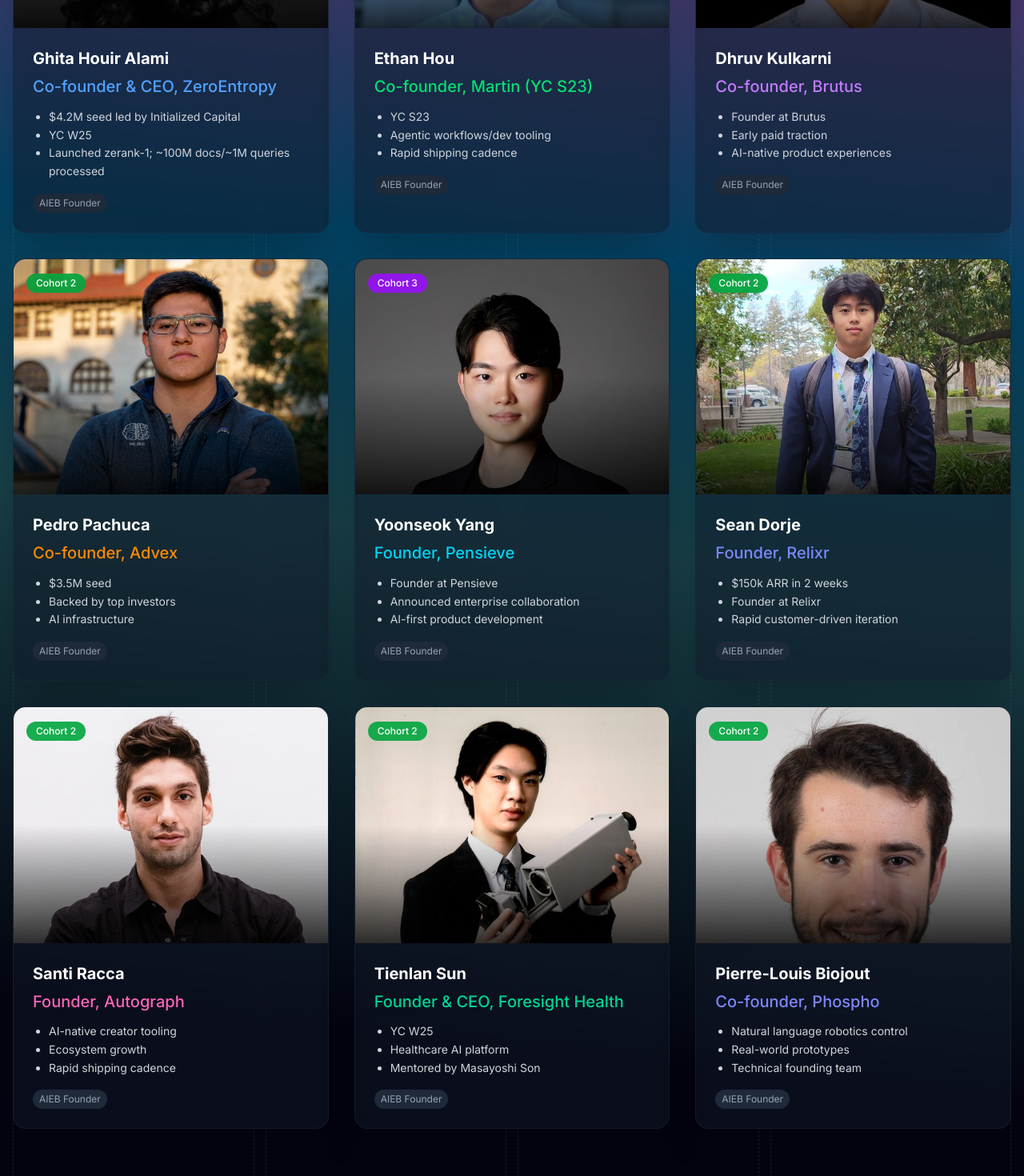
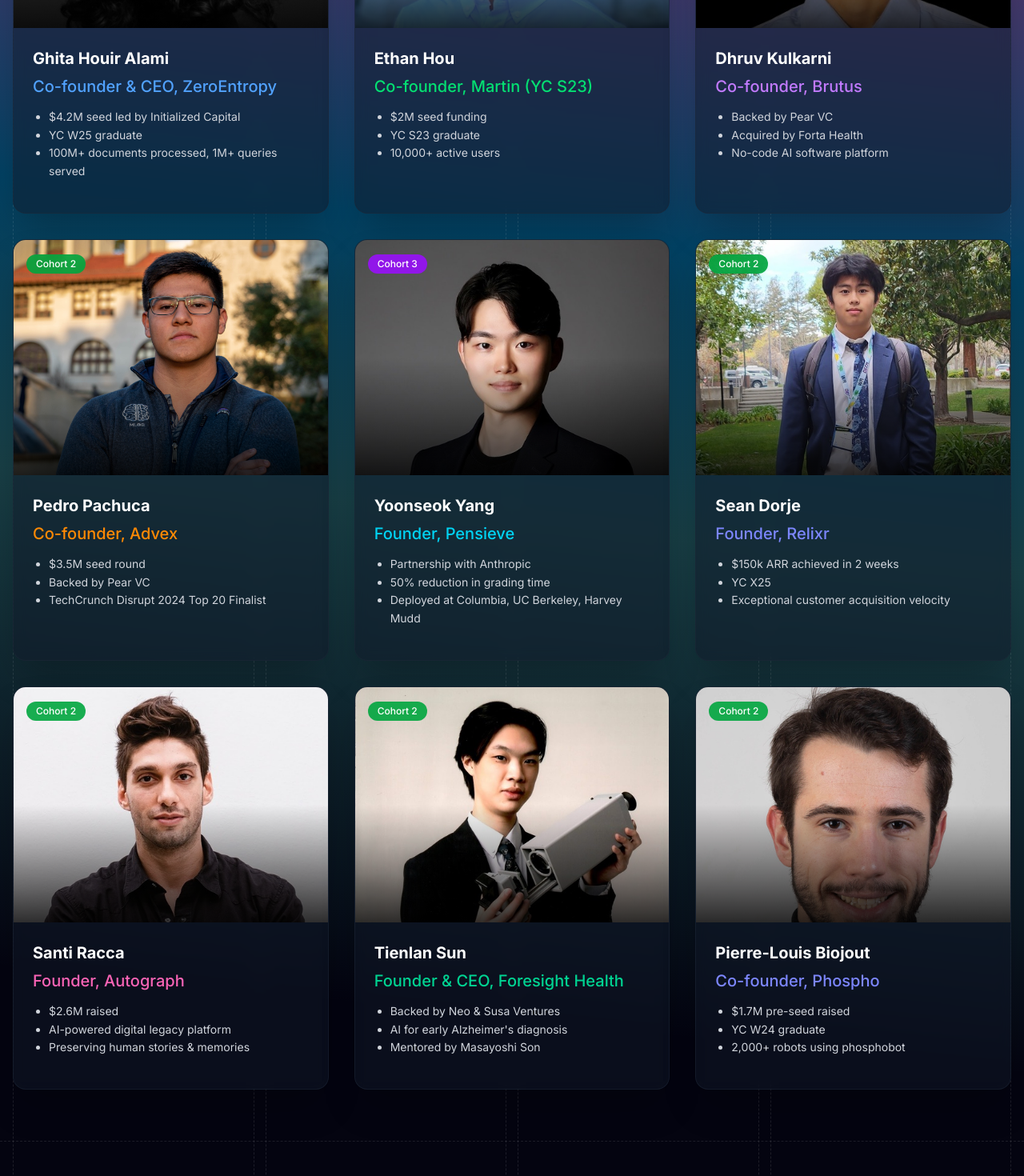
Before and after one commit to AIEntrepreneursBerkeley/aientrepreneurs.org, a Next.js app: page /ecosystem in a window 1280 px wide. Shown: the part 1560-3030 px from the top of the page at 80% size. Built offline with nearby package versions, Linux system fonts and the light colour scheme.

Commit message:
Selected founders content complete

```diff
--- a/src/app/ecosystem/page.tsx
+++ b/src/app/ecosystem/page.tsx
@@ -202,16 +202,9 @@
                       </p>
                       <ul className="mb-4 list-disc pl-5 text-sm leading-relaxed text-gray-300">
                         <li>$4.2M seed led by Initialized Capital</li>
-                        <li>YC W25</li>
-                        <li>
-                          Launched zerank-1; ~100M docs/~1M queries processed
-                        </li>
+                        <li>YC W25 graduate</li>
+                        <li>100M+ documents processed, 1M+ queries served</li>
                       </ul>
-                      <div className="flex items-center text-xs text-gray-400">
-                        <span className="rounded-full bg-gray-800 px-2 py-1">
-                          AIEB Founder
-                        </span>
-                      </div>
                     </div>
                   </div>
 
@@ -222,7 +215,8 @@
                         src="/images/ethan.jpg"
                         alt="Ethan Hou — Martin"
                         fill
-                        className="object-cover object-top"
+                        className="object-cover"
+                        style={{ objectPosition: "center 15%" }}
                         sizes="(max-width: 768px) 100vw, (max-width: 1024px) 50vw, 33vw"
                       />
                       <div className="absolute inset-0 bg-gradient-to-t from-black/80 via-transparent to-transparent" />
@@ -242,15 +236,10 @@
                         Co-founder, Martin (YC S23)
                       </p>
                       <ul className="mb-4 list-disc pl-5 text-sm leading-relaxed text-gray-300">
-                        <li>YC S23</li>
-                        <li>Agentic workflows/dev tooling</li>
-                        <li>Rapid shipping cadence</li>
+                        <li>$2M seed funding</li>
+                        <li>YC S23 graduate</li>
+                        <li>10,000+ active users</li>
                       </ul>
-                      <div className="flex items-center text-xs text-gray-400">
-                        <span className="rounded-full bg-gray-800 px-2 py-1">
-                          AIEB Founder
-                        </span>
-                      </div>
                     </div>
                   </div>
 
@@ -281,15 +270,10 @@
                         Co-founder, Brutus
                       </p>
                       <ul className="mb-4 list-disc pl-5 text-sm leading-relaxed text-gray-300">
-                        <li>Founder at Brutus</li>
-                        <li>Early paid traction</li>
-                        <li>AI-native product experiences</li>
+                        <li>Backed by Pear VC</li>
+                        <li>Acquired by Forta Health</li>
+                        <li>No-code AI software platform</li>
                       </ul>
-                      <div className="flex items-center text-xs text-gray-400">
-                        <span className="rounded-full bg-gray-800 px-2 py-1">
-                          AIEB Founder
-                        </span>
-                      </div>
                     </div>
                   </div>
 
@@ -320,15 +304,10 @@
                         Co-founder, Advex
                       </p>
                       <ul className="mb-4 list-disc pl-5 text-sm leading-relaxed text-gray-300">
-                        <li>$3.5M seed</li>
-                        <li>Backed by top investors</li>
-                        <li>AI infrastructure</li>
+                        <li>$3.5M seed round</li>
+                        <li>Backed by Pear VC</li>
+                        <li>TechCrunch Disrupt 2024 Top 20 Finalist</li>
                       </ul>
-                      <div className="flex items-center text-xs text-gray-400">
-                        <span className="rounded-full bg-gray-800 px-2 py-1">
-                          AIEB Founder
-                        </span>
-                      </div>
                     </div>
                   </div>
 
@@ -339,7 +318,8 @@
                         src="/images/yoonseok_yang.jpeg"
                         alt="Yoonseok Yang — Pensieve"
                         fill
-                        className="object-cover object-top"
+                        className="object-cover"
+                        style={{ objectPosition: "center 15%" }}
                         sizes="(max-width: 768px) 100vw, (max-width: 1024px) 50vw, 33vw"
                       />
                       <div className="absolute inset-0 bg-gradient-to-t from-black/80 via-transparent to-transparent" />
@@ -359,15 +339,10 @@
                         Founder, Pensieve
                       </p>
                       <ul className="mb-4 list-disc pl-5 text-sm leading-relaxed text-gray-300">
-                        <li>Founder at Pensieve</li>
-                        <li>Announced enterprise collaboration</li>
-                        <li>AI-first product development</li>
+                        <li>Partnership with Anthropic</li>
+                        <li>50% reduction in grading time</li>
+                        <li>Deployed at Columbia, UC Berkeley, Harvey Mudd</li>
                       </ul>
-                      <div className="flex items-center text-xs text-gray-400">
-                        <span className="rounded-full bg-gray-800 px-2 py-1">
-                          AIEB Founder
-                        </span>
-                      </div>
                     </div>
                   </div>
 
@@ -398,15 +373,10 @@
                         Founder, Relixr
                       </p>
                       <ul className="mb-4 list-disc pl-5 text-sm leading-relaxed text-gray-300">
-                        <li>$150k ARR in 2 weeks</li>
-                        <li>Founder at Relixr</li>
-                        <li>Rapid customer-driven iteration</li>
+                        <li>$150k ARR achieved in 2 weeks</li>
+                        <li>YC X25</li>
+                        <li>Exceptional customer acquisition velocity</li>
                       </ul>
-                      <div className="flex items-center text-xs text-gray-400">
-                        <span className="rounded-full bg-gray-800 px-2 py-1">
-                          AIEB Founder
-                        </span>
-                      </div>
                     </div>
                   </div>
                   {/* Santi — Autograph */}
@@ -434,15 +404,10 @@
                         Founder, Autograph
                       </p>
                       <ul className="mb-4 list-disc pl-5 text-sm leading-relaxed text-gray-300">
-                        <li>AI-native creator tooling</li>
-                        <li>Ecosystem growth</li>
-                        <li>Rapid shipping cadence</li>
+                        <li>$2.6M raised</li>
+                        <li>AI-powered digital legacy platform</li>
+                        <li>Preserving human stories & memories</li>
                       </ul>
-                      <div className="flex items-center text-xs text-gray-400">
-                        <span className="rounded-full bg-gray-800 px-2 py-1">
-                          AIEB Founder
-                        </span>
-                      </div>
                     </div>
                   </div>
 
@@ -471,15 +436,10 @@
                         Founder & CEO, Foresight Health
                       </p>
                       <ul className="mb-4 list-disc pl-5 text-sm leading-relaxed text-gray-300">
-                        <li>YC W25</li>
-                        <li>Healthcare AI platform</li>
+                        <li>Backed by Neo & Susa Ventures</li>
+                        <li>AI for early Alzheimer's diagnosis</li>
                         <li>Mentored by Masayoshi Son</li>
                       </ul>
-                      <div className="flex items-center text-xs text-gray-400">
-                        <span className="rounded-full bg-gray-800 px-2 py-1">
-                          AIEB Founder
-                        </span>
-                      </div>
                     </div>
                   </div>
 
@@ -490,7 +450,8 @@
                         src="/images/pierre-louis_biojout.jpeg"
                         alt="Pierre-Louis Biojout — Phospho"
                         fill
-                        className="object-cover object-top"
+                        className="object-cover"
+                        style={{ objectPosition: "center 20%" }}
                         sizes="(max-width: 768px) 100vw, (max-width: 1024px) 50vw, 33vw"
                       />
                       <div className="absolute inset-0 bg-gradient-to-t from-black/80 via-transparent to-transparent" />
@@ -508,15 +469,10 @@
                         Co-founder, Phospho
                       </p>
                       <ul className="mb-4 list-disc pl-5 text-sm leading-relaxed text-gray-300">
-                        <li>Natural language robotics control</li>
-                        <li>Real-world prototypes</li>
-                        <li>Technical founding team</li>
+                        <li>$1.7M pre-seed raised</li>
+                        <li>YC W24 graduate</li>
+                        <li>2,000+ robots using phosphobot</li>
                       </ul>
-                      <div className="flex items-center text-xs text-gray-400">
-                        <span className="rounded-full bg-gray-800 px-2 py-1">
-                          AIEB Founder
-                        </span>
-                      </div>
                     </div>
                   </div>
                 </div>
```
